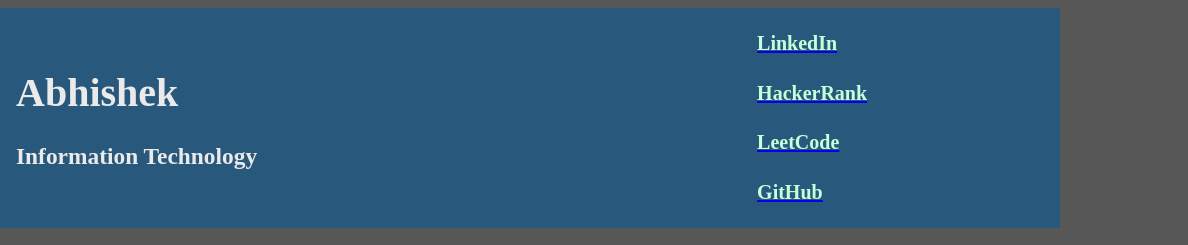
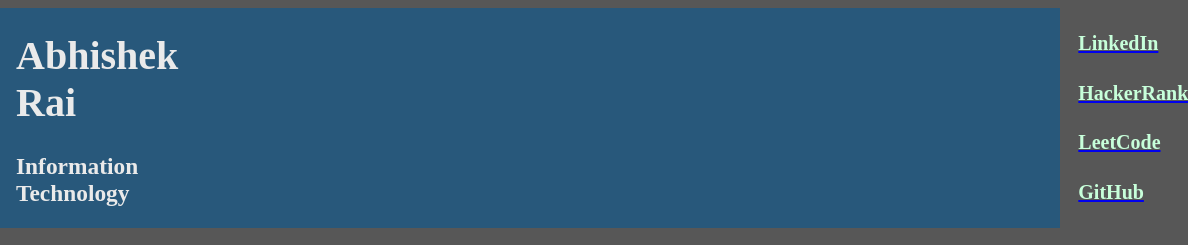
Before and after one commit to ab-rai/ab-rai.github.io, a plain HTML site: page index.html in a window 1280 px wide. Shown: the top 245 px of the page, 312-1500 px from the left, 1188 px wide, since content can reach past the window. Drawn offline with Linux system fonts and the light colour scheme.

Commit message:
name edited

```diff
--- a/index.html
+++ b/index.html
@@ -11,7 +11,7 @@
 				<img src="https://github.com/ab-rai/ab-rai.github.io/raw/master/dp101.png" alt="Abhishek DP"  >
 			</div>
 			<div class="information1" >
-				<h1>Abhishek</h1>
+				<h1>Abhishek Rai</h1>
 				<h3>Information Technology</h3>
 			</div>
 			<div class="information2" >
--- a/styles.css
+++ b/styles.css
@@ -24,7 +24,7 @@ h4 {
   padding-left: 20px;
 }
 .information2 {
-  padding-left: 500px;
+  padding-left: 900px;
 }
 img {
   border-radius: 50%;
```
